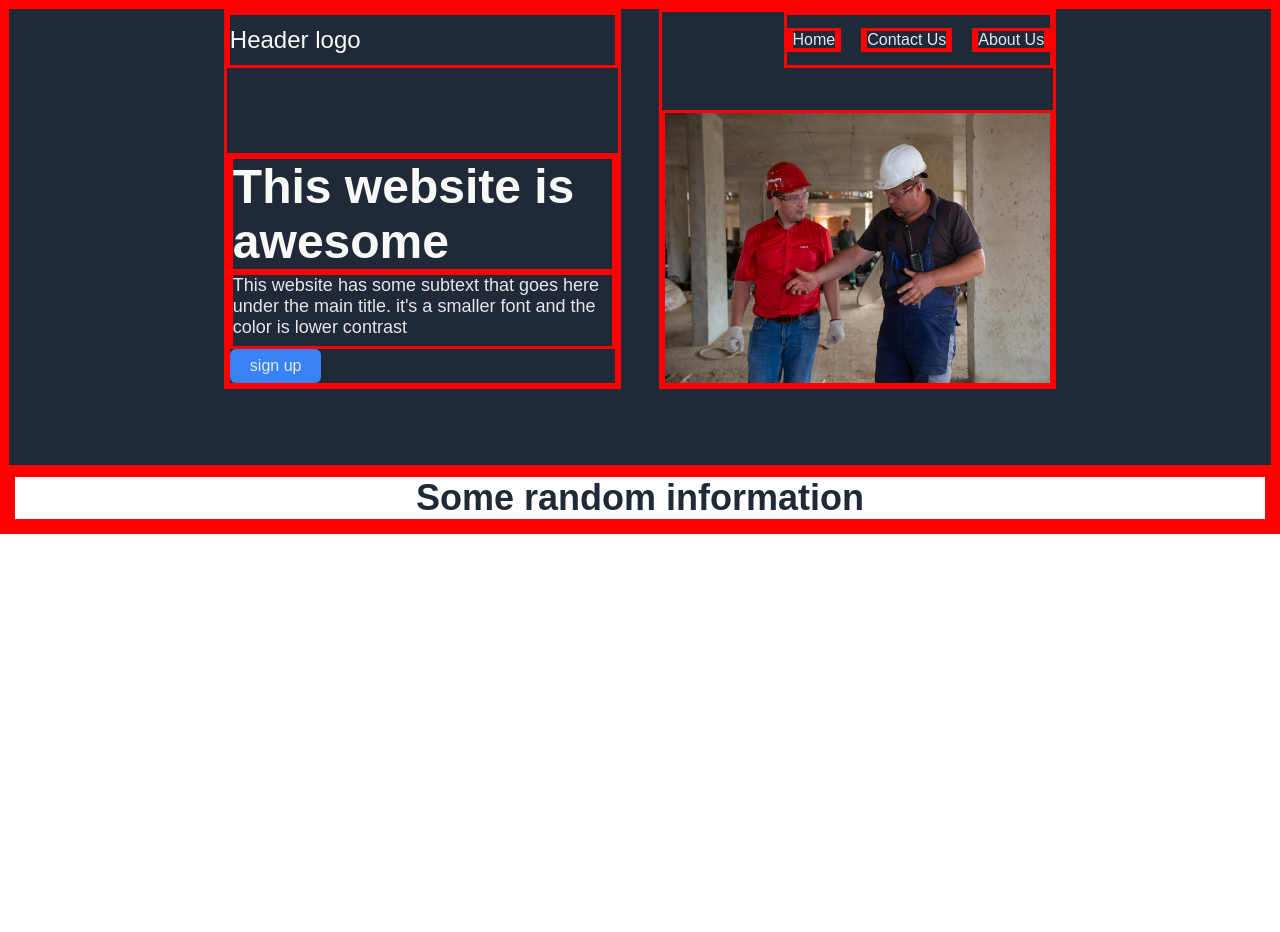
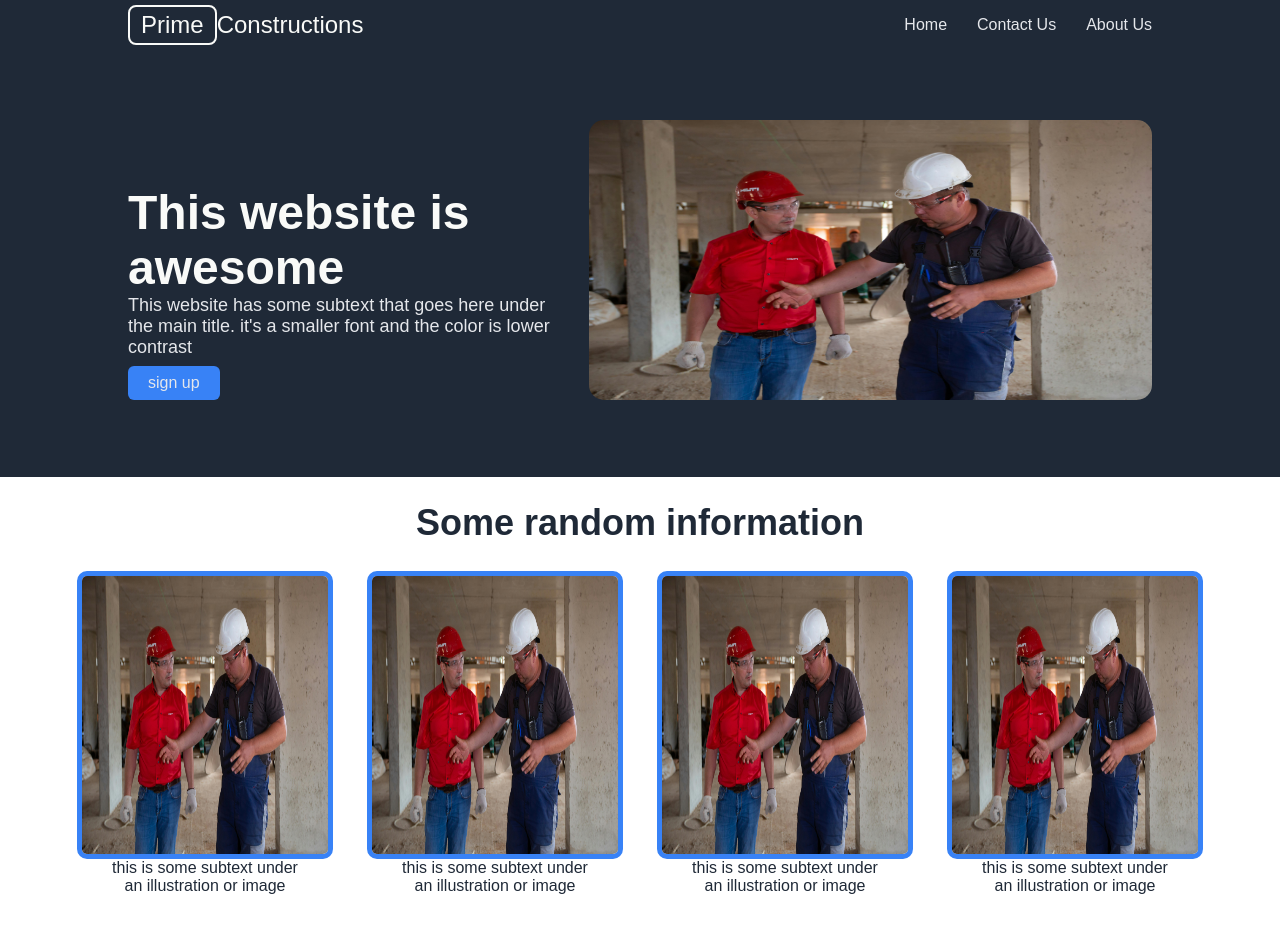
Before and after one commit to CodiNigh/landing-page-, a plain HTML site: page index.html in a window 1280 px wide. Before the commit the page ends 800 px from the top, so only its background shows below. Drawn offline with Linux system fonts and the light colour scheme.

Commit message:
Add middle section

```diff
--- a/index.html
+++ b/index.html
@@ -4,12 +4,12 @@
     <meta charset="UTF-8">
     <link rel="stylesheet" type="text/css" href="./style.css">
     <meta name="viewport" content="width=device-width, initial-scale=1.0">
-    <title>Document</title>
+    <title>Landing page</title>
 </head>
 <body>
     <div class="hero-section">
         <div class="left-elements">
-            <div class="logo">Header logo</div>
+            <div class="logo"><div id="wow">Prime</div> Constructions</div>
             <div class="hero-container">
                 <div class="title-header">This website is awesome</div>
                 <div class="info-text">This website has some subtext that goes here under the main title. it's a smaller font and the color is lower contrast</div>
@@ -27,7 +27,25 @@
     </div>
     <div class="wrapper">
         <div class="middle-section">
-            <div class="random">Some random information</div>
+            <div class="random-header">Some random information</div>
+            <div class="info-container">
+                <div class="random-info">
+                    <img class="image" src="./image/workers.jpg" alt="workers">
+                    <div class="subtext">this is some subtext under an illustration or image</div>
+                </div>
+                <div class="random-info">
+                    <img class="image" src="./image/workers.jpg" alt="workers">
+                    <div class="subtext">this is some subtext under an illustration or image</div>
+                </div>
+                <div class="random-info">
+                    <img class="image" src="./image/workers.jpg" alt="workers">
+                    <div class="subtext">this is some subtext under an illustration or image</div>
+                </div>
+                <div class="random-info">
+                    <img class="image" src="./image/workers.jpg" alt="workers">
+                    <div class="subtext">this is some subtext under an illustration or image</div>
+                </div>
+            </div>
         </div>
     </div>
 </body>
--- a/style.css
+++ b/style.css
@@ -1,6 +1,6 @@
-*{
+/* *{
     border: solid red;
-}
+} */
 
 body{
     margin: 0;
@@ -11,9 +11,15 @@ body{
 /* elements on the hero section */
 .hero-section{
     background-color: #1F2937;
-    min-height: 380px;
+    min-height: 400px;
     gap: 3%;
     padding-bottom: 6%;
+}
+
+#wow{
+    border: 2px solid #F9FAF8;
+    border-radius: 8px;
+    padding: 4px 11px;
 }
 
 .left-elements,
@@ -21,11 +27,12 @@ body{
     display: flex;
     flex-direction: column;
     justify-content: space-between;
-    width: 31%;
+    width: 33%;
 }
 
 .right-elements{
     align-items: flex-end;
+    min-width: 44%;
 }
 
 .logo{
@@ -50,7 +57,8 @@ body{
 
 img{
     align-self: stretch;
-    height: 270px;
+    height: 280px;
+    border-radius: 15px;
 }
 
 .hero-section{
@@ -61,12 +69,12 @@ img{
 ul{
     display: flex;
     justify-content: flex-end;
-    gap: 20px;
+    gap: 30px;
     list-style-type: none;
     margin: 0;
     padding: 0;
-    min-height: 50px;
-    min-width: 65%;
+    height: 50px;
+    min-width: 50%;
     align-items: center;
 }
 
@@ -87,10 +95,46 @@ button{
 }
 
 /* elements on the middle section */
-.random{
+.random-header{
     font-size: 36px;
     font-weight: bolder;
     color: #1F2937;
     display: flex;
     justify-content: center;
+    padding: 2%;
 }
+
+.middle-section{
+    display: flex;
+    flex-direction: column;
+    align-items: center;
+    padding-bottom: 6%;
+}
+
+.random-info{
+    display: flex;
+    flex-direction: column;
+    justify-content: center;
+    align-items: center;
+    max-width: 290px;
+}
+
+.info-container{
+    display: flex;
+    justify-content: center;
+    flex-wrap: wrap;
+}
+
+.image{
+    align-self: center;
+    max-width: 85%;
+    max-height: 85%;
+    border-radius: 10px;
+    border: 5px solid #3882F6;
+}
+
+.subtext{
+    text-align: center;
+    width: 200px;
+    color: #1F2937;
+}
```
